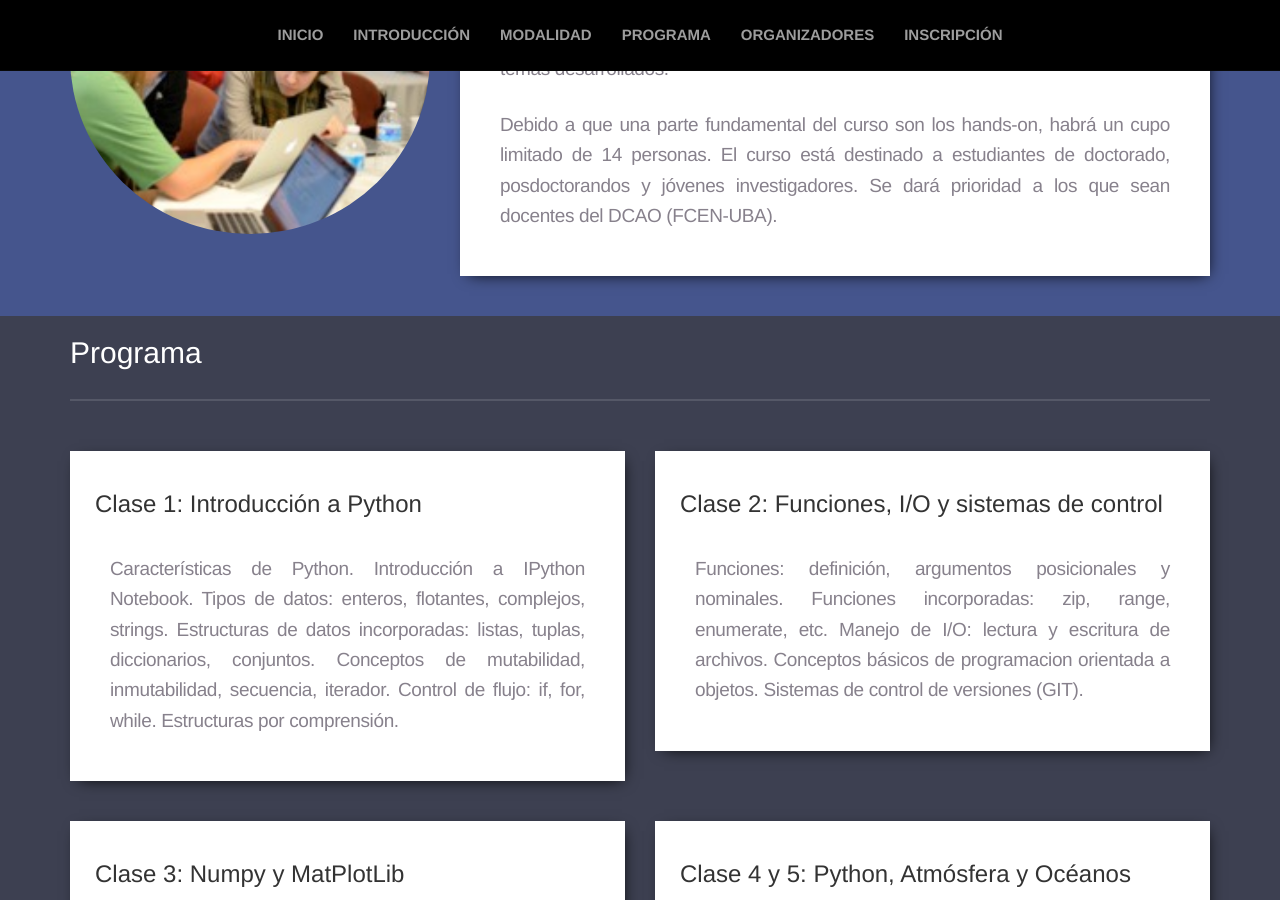
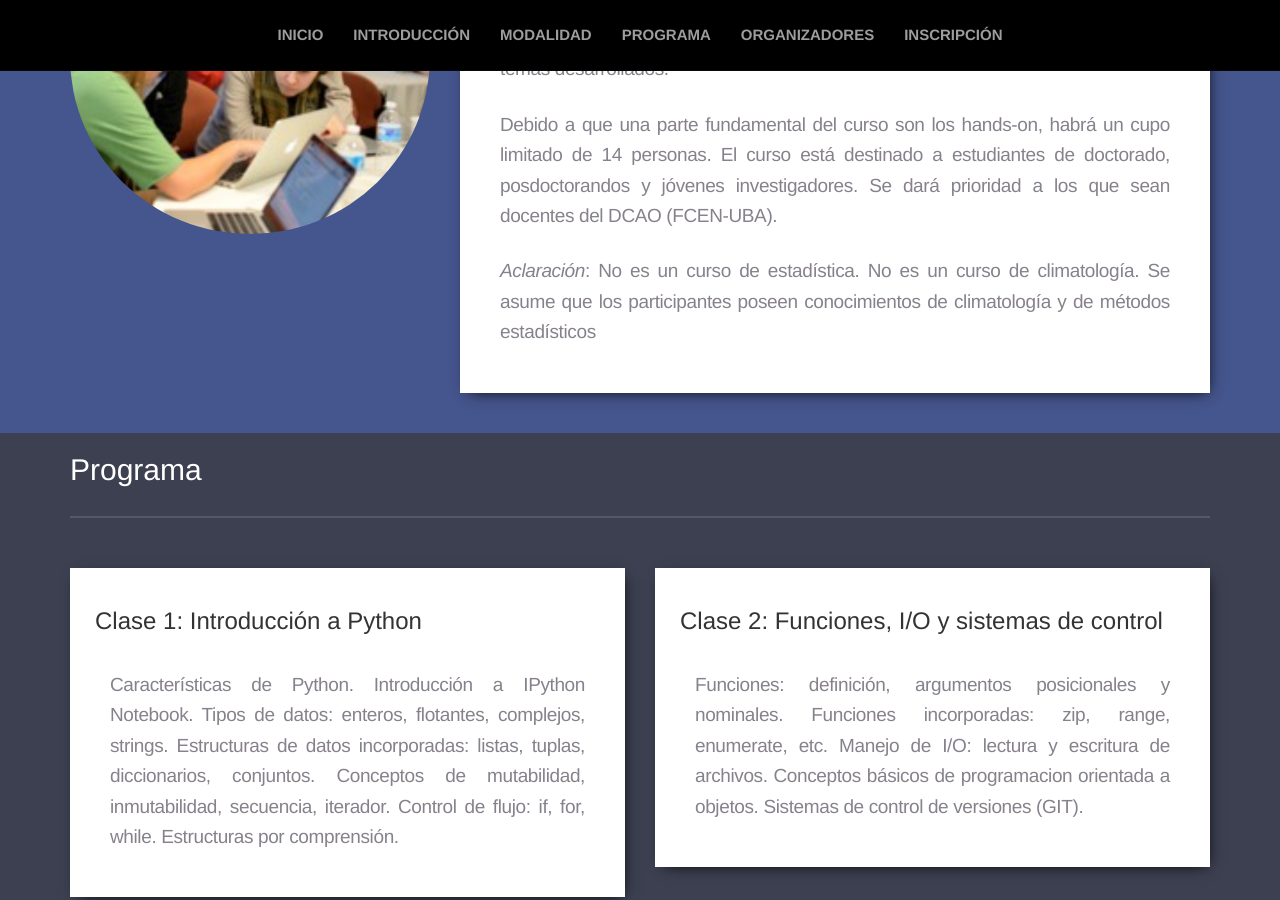
Before and after one commit to pewen/wpc, a Jekyll site: the page built from index.html, in a window 1280 px wide and 900 px high, scrolled down 1724 px. Built offline with Jekyll 4.4.1, drawn with Linux system fonts in a browser that asks for light colours; nearby versions of some CDN libraries; some of the changed text lies outside the part shown.

Commit message:
aclaracion de inscripcion

```diff
--- a/index.html
+++ b/index.html
@@ -36,12 +36,12 @@ layout: default
 	  <h2>Resumen</h2>
 	  <p>En las últimas décadas la computación se ha convertido en un pilar de la ingeniería y el desarrollo científico-tecnológico. En la mayoría de las áreas, el trabajo computacional es un complemento fundamental de la experimentación tradicional y de la teoría, ya que cada vez más se involucran simulaciones numéricas y modelado computacional. Frecuentemente, la tarea de los profesionales hace uso de aplicaciones específicas que requieren un gran trabajo de procesamiento de los datos de entrada y un post-procesamiento de los resultados utilizando otras herramientas.<br></br>
 
-	    Este curso brindará una introducción al lenguaje de programación <a href="http://python.org" target="_blank">Python</a> y a las herramientas fundamentales del "ecosistema científico" (<a href="https://ipython.org/" target="_blank">IPython</a>, <a href="http://www.numpy.org/" target="_blank">Numpy</a>, <a href="http://matplotlib.org/" target="_blank">Matplotlib</a>, <a href="https://github.com/scipy/scipy" target="_blank">Scipy</a>) y también herramientas especificas necesarias para el estudio de la atmósfera y el océano. Estas conforman un entorno de programación interactivo de vanguardia, fuertemente adoptado por la comunidad científica internacional, simple, libre, gratuito y multiplataforma.</p>
+	    Este curso brindará una introducción al lenguaje de programación <a href="https://python.org" target="_blank">Python</a> y a las herramientas fundamentales del "ecosistema científico" (<a href="https://ipython.org/" target="_blank">IPython</a>, <a href="http://www.numpy.org/" target="_blank">Numpy</a>, <a href="http://matplotlib.org/" target="_blank">Matplotlib</a>, <a href="https://github.com/scipy/scipy" target="_blank">Scipy</a>) y también herramientas especificas necesarias para el estudio de la atmósfera y el océano. Estas conforman un entorno de programación interactivo de vanguardia, fuertemente adoptado por la comunidad científica internacional, simple, libre, gratuito y multiplataforma.</p>
 	</div><!--/box-def -->
       </div><!--/col-md-8 -->
 
       <div class="col-xs-8 col-xs-offset-2 col-sm-5 col-sm-offset-0 col-md-4 wow bounceInRight" style="margin-top: 70px; margin-bottom: 40px;">
-	<img src="http://pewen.github.io/wpc/imgs/mayavi-samp.png" alt="plot 3d fluido ejemplo" class="img-responsive img-circle" />
+	<img src="https://pewen.github.io/wpc/imgs/mayavi-samp.png" alt="plot 3d fluido ejemplo" class="img-responsive img-circle" />
       </div><!--/col-md-4 -->
 
     </div><!--/row-->
@@ -56,7 +56,7 @@ layout: default
     <div class="row">
 
       <div class="col-xs-8 col-xs-offset-2 col-sm-5 col-sm-offset-0 col-md-4 wow bounceInLeft"  style="margin-top: 40px; margin-bottom: 40px;">
-	<img src="http://pewen.github.io/wpc/imgs/modalidad.png" alt="plot 3d fluido ejemplo" class="img-responsive img-circle" />
+	<img src="https://pewen.github.io/wpc/imgs/modalidad.png" alt="plot 3d fluido ejemplo" class="img-responsive img-circle" />
       </div><!--/col-md-4 -->
 
       <div class="col-xs-12 col-sm-7 col-md-8" style="margin-top: 40px; margin-bottom: 40px;">
@@ -65,6 +65,7 @@ layout: default
 
 	  <p>El curso esta diseñado para dictarse de forma intensiva en el plazo de una semana. El contenido se divide en clases teóricas por la mañana (de 9 a 13) y hands-on por la tarde (14 a 18) en donde los alumnos pondrán en práctica los temas desarrollados.</p>
 	  <p>Debido a que una parte fundamental del curso son los hands-on, habrá un cupo limitado de 14 personas. El curso está destinado a estudiantes de doctorado, posdoctorandos y jóvenes investigadores. Se dará prioridad a los que sean docentes del DCAO (FCEN-UBA).</p>
+	  <p><i>Aclaración</i>: No es un curso de estadística. No es un curso de climatología. Se asume que los participantes poseen conocimientos de climatología y de métodos estadísticos</p>
 	</div><!--/box-def -->
       </div><!--/col -->
 
@@ -99,15 +100,15 @@ layout: default
       <div class="col-md-6 wow bounceInLeft">
 	<div class="box-def" style="margin-bottom: 40px;">
 	  <h3>Clase 3: Numpy y MatPlotLib</h3>
-	  <p>Numpy: introducción al objeto Array. Slicing extendido, métodos y funciones importantes. Máscaras y fancy indexing. Aplicación de Numpy en álgebra lineal. Resolución de sistemas de ecuaciones lineales. Matplotlib: generación de gráficos cartesianos continuos, puntos, histogramas. Matplotlib avanzado: API orientada a objetos. Manipulación del formato y apariencia. Gráficos 3D, otros tipos de gráficos 2D. Exportación con calidad de publicación.</p>
+	  <p>Numpy: introducción al objeto Array. Slicing extendido, métodos y funciones importantes. Máscaras y fancy indexing. Aplicación de Numpy en álgebra lineal. Resolución de sistemas de ecuaciones lineales. Manipulación de arreglos multidimencionales (3 y 4 dimensiones) Matplotlib: generación de gráficos cartesianos continuos, puntos, histogramas. Matplotlib avanzado: API orientada a objetos. Manipulación del formato y apariencia. Gráficos 3D, otros tipos de gráficos 2D. Exportación con calidad de publicación.</p>
 	</div><!--/box-def -->
       </div><!--/col -->
 
       <div class="col-md-6 wow bounceInRight">
 	<div class="box-def" style="margin-bottom: 40px;">
 	  <h3>Clase 4 y 5: Python, Atmósfera y Océanos</h3>
-	  <p>Manejando archivos NetCDF. Leer y crear NetCDF. Acceder variable NetCDF. Graficando las proyecciones.</p>
-	  <p>En la última clase trabajaremos aplicando todo lo aprendido durante el curso sobre datos particulares de cada alumno. Al finalizar la jornada, cada uno realizara una pequeña presentación en donde mostrando lo que pudo hacer, librerías utilizadas, problemas que tuvieron, etc.</p>
+	  <p>Manejando archivos NetCDF. Leer y crear NetCDF. Acceder variable NetCDF. Graficando las proyecciones. Regresiones lineales y no lineales. Análisis espectrales</p>
+	  <p>En la última clase trabajaremos aplicando todo lo aprendido durante el curso sobre datos particulares de cada alumno. Al finalizar la jornada, cada uno realizara una pequeña presentación mostrando lo que pudo hacer, librerías utilizadas, problemas que tuvieron, etc.</p>
 	</div><!--/box-def -->
       </div><!--/col -->
     </div><!--/row -->
@@ -125,7 +126,7 @@ layout: default
 
       <div class="col-xs-6 col-sm-4 col-sm-offset-2 col-md-3 col-md-offset-3  wow bounceInLeft" style="margin-bottom: 40px;">
 	<div class="box-def">
-	  <img src="http://pewen.github.io/wpc/imgs/franco.png" alt="Franco Bellomo" class="img-responsive img-circle"/>
+	  <img src="https://pewen.github.io/wpc/imgs/franco.png" alt="Franco Bellomo" class="img-responsive img-circle"/>
 	  <h3>Franco Bellomo</h3>
 	  <p class="hidden-xs">Instructor</p>
 	  <p class="hidden-xs">UNRC</p>
@@ -134,7 +135,7 @@ layout: default
 
       <div class="col-xs-6 col-sm-4 col-md-3 wow bounceInRight">
 	<div class="box-def">
-	  <img src="http://pewen.github.io/wpc/imgs/Carla_Gulizia.png" alt="Carla Gulizia" class="img-responsive img-circle"/>
+	  <img src="https://pewen.github.io/wpc/imgs/Carla_Gulizia.png" alt="Carla Gulizia" class="img-responsive img-circle"/>
 	  <h3>Dra. Carla Gulizia</h3>
 	  <p class="hidden-xs">Organizadora local</p>
 	  <p class="hidden-xs">DCAO/FCEN-UBA, CIMA/CONICET-UBA</p>
@@ -148,7 +149,7 @@ layout: default
       <p style="color:#ffffff;">Agradecemos al <strong>Departamento de Ciencias de la Atmósfera y los Océanos (DCAO/FCEN-UBA)</strong> por financiar esta actividad.</p>
       <div class="col-xs-12 col-sm-6 -col-md-6 col-sm-offset-3 col-md-offset-3">
 	<a href="http://www.at.fcen.uba.ar/" target="_blank">
-	  <img src="http://pewen.github.io/wpc/imgs/logo_DCAO.jpg" alt="logo DCAO" class="img-responsive"/>
+	  <img src="https://pewen.github.io/wpc/imgs/logo_DCAO.jpg" alt="logo DCAO" class="img-responsive"/>
 	</a>
       </div><!--/col -->
     </div><!--/row -->
@@ -175,7 +176,7 @@ layout: default
 	    <i class="fa fa-envelope-o fa-2x" aria-hidden="true"></i>
 	  </div><!--/col -->
 	  <div class="col-xs-8 col-sm-4">
-	    <img src="imgs/email.png" alt="email fnbellomo" class="img-responsive" />
+	    <img src="https://pewen.github.io/wpc/imgs/email.png" alt="email fnbellomo" class="img-responsive" />
 	  </div><!--/col -->
 	</div><!--/row -->
 
```
Also changed, not shown: 2 other files.
